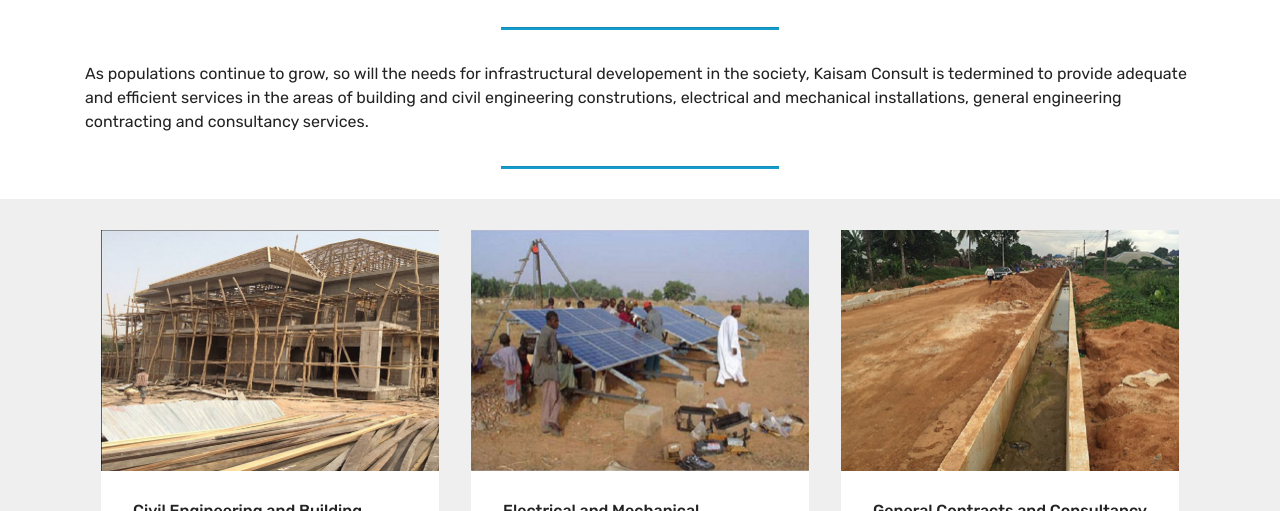
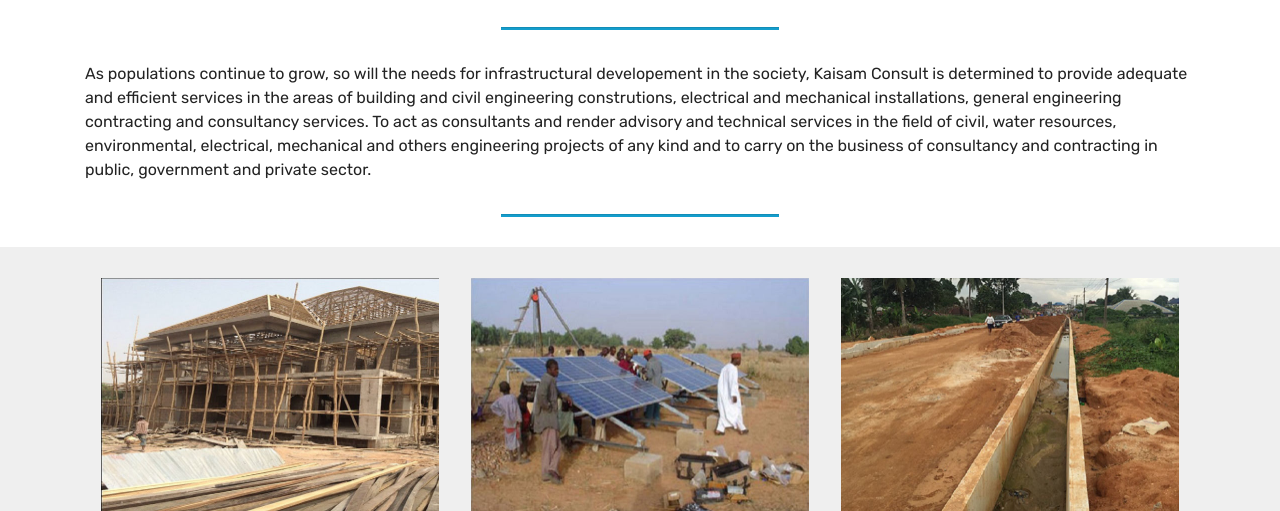
Before and after one commit to kaisamconsult/kaisamconsult.github.io, a plain HTML site: page index.html in a window 1280 px wide. Shown: the part 289-800 px from the top of the page. Drawn offline with Linux system fonts and the light colour scheme; files whose address does not match are found by name.

Commit message:
Update index.html

```diff
--- a/index.html
+++ b/index.html
@@ -100,7 +100,7 @@
     <div class="container">
         <div class="inner-container" style="width: 100%;">
             <hr class="line" style="width: 25%;">
-            <div class="section-text align-center mbr-fonts-style display-7">As populations continue to grow, so will the needs for infrastructural developement in the society, Kaisam Consult is tedermined to provide adequate and efficient services in the areas of building and civil engineering construtions, electrical and mechanical installations, general engineering contracting and consultancy services.</div>
+            <div class="section-text align-center mbr-fonts-style display-7">As populations continue to grow, so will the needs for infrastructural developement in the society, Kaisam Consult is determined to provide adequate and efficient services in the areas of building and civil engineering construtions, electrical and mechanical installations, general engineering contracting and consultancy services. To act as consultants and render advisory and technical services in the field of civil, water resources, environmental, electrical, mechanical and others engineering projects of any kind and to carry on the business of consultancy and contracting in public, government and private sector.</div>
             <hr class="line" style="width: 25%;">
         </div>
         </div>
```
